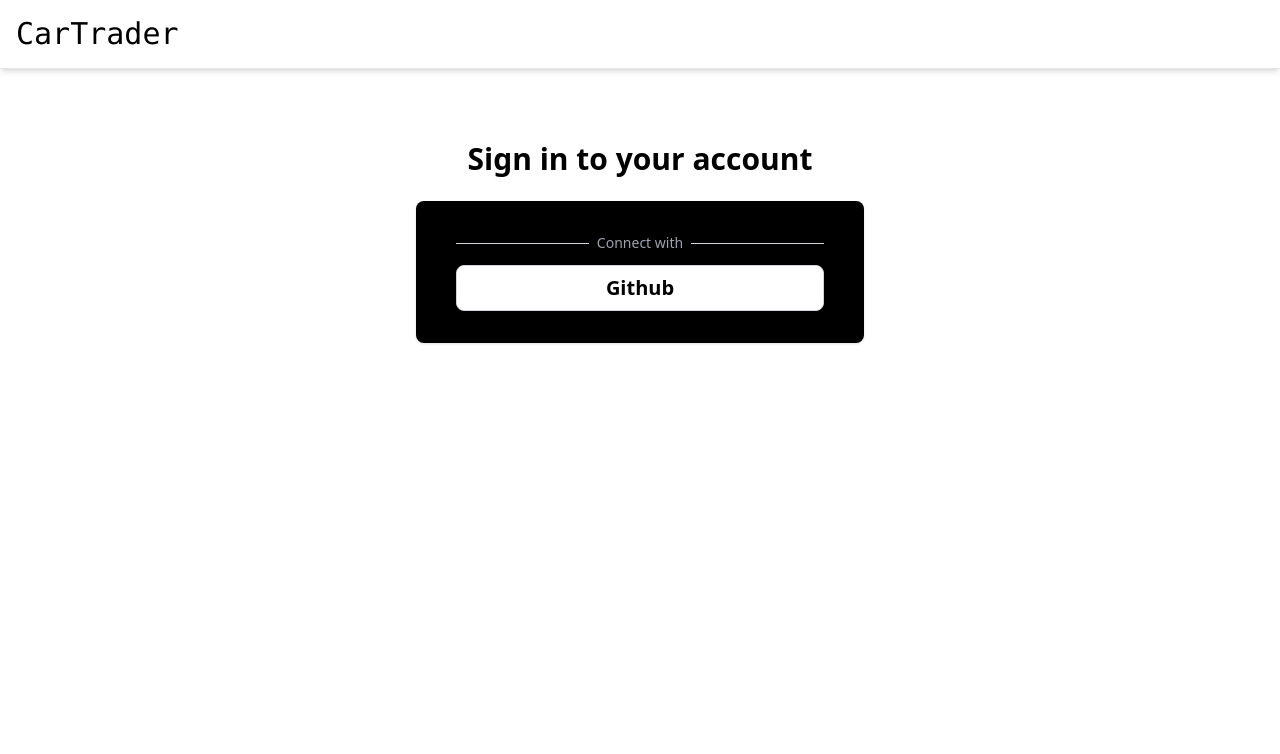
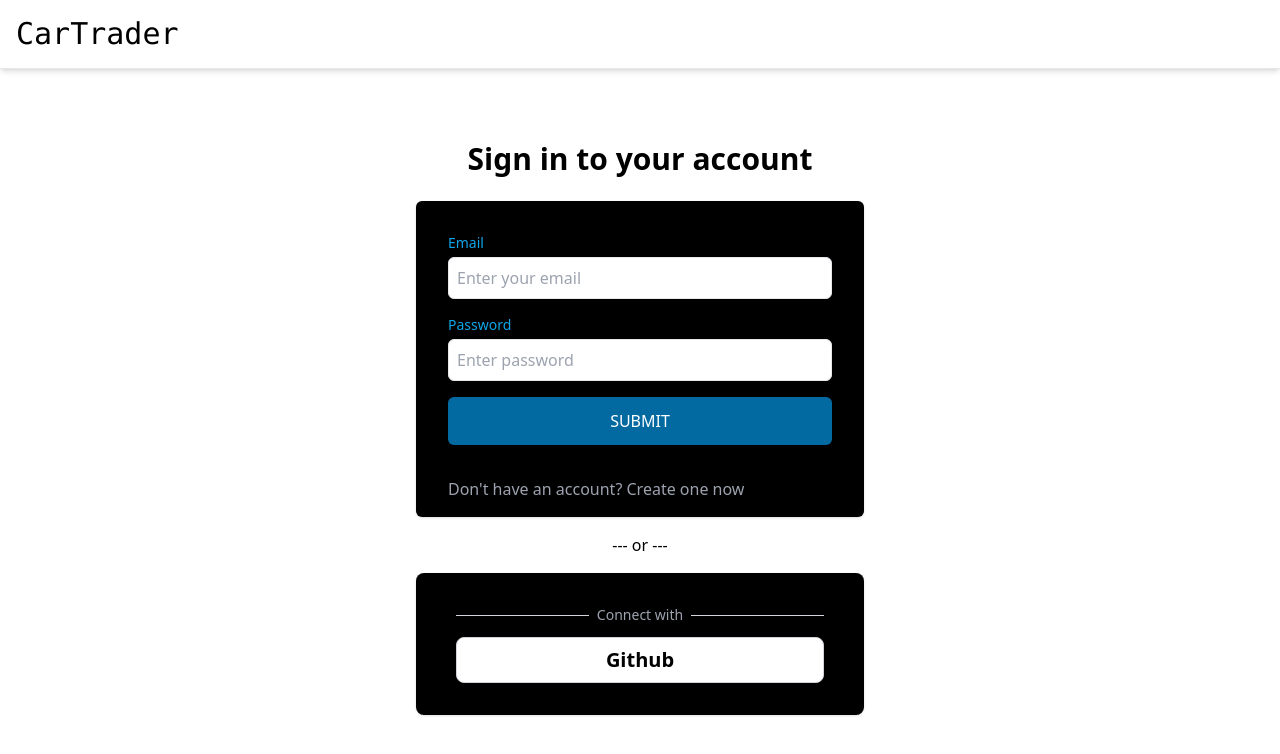
Before and after one commit to ilg2005/cartrader, a Nuxt app: page /login in a window 1280 px wide. Shown: the top 754 px of the page. Built offline with nearby package versions, Linux system fonts and the light colour scheme; no server answers.

Commit message:
AuthForm

```diff
--- a/components/Auth/Form.vue
+++ b/components/Auth/Form.vue
@@ -1,24 +1,23 @@
 <template>
-  <div class="shadow rounded overflow-hidden flex flex-col justify-center items-center">
-    <h1 class="text-4xl mb-4 capitalize">{{ authState }} Form</h1>
-    <form class="shadow rounded overflow-hidden flex flex-col px-8 mb-10">
+  <div class="sm:mx-auto sm:w-full sm:max-w-md">
+    <form class="shadow rounded-md overflow-hidden flex flex-col px-8 pt-8 mb-4 bg-black">
       <label class="text-sky-500 mb-1 text-sm" for="">Email</label>
       <input v-model="fields.email"
-             class="p-2 border w-100 rounded mb-4" name="email"
+             class="p-2 border w-100 rounded-md mb-4" name="email"
              placeholder="Enter your email"
              type="email"
       >
       <label class="text-sky-500 mb-1 text-sm" for="">Password</label>
       <input v-model="fields.password"
-             class="p-2 border w-100 rounded  mb-4" name="password"
+             class="p-2 border w-100 rounded-md  mb-4" name="password"
              placeholder="Enter password"
              type="password"
       >
-      <button class="bg-sky-700 p-3 rounded text-white mb-4 uppercase"
+      <button class="bg-sky-700 p-3 rounded-md text-white mb-4 uppercase"
               type="submit">Submit
       </button>
       <p @click="toggleAuthState"
-         class="my-4 cursor-pointer text-blue-600"
+         class="my-4 cursor-pointer text-gray-400"
       >
         {{ message[authState] }}
       </p>
@@ -36,7 +35,11 @@ const message = {
   signup: "Already have an account? Log in now",
 };
 
-const toggleAuthState = () => authState.value = authState.value === 'login' ? 'signup' : 'login';
+const emits = defineEmits(['toggleState']);
+const toggleAuthState = () => {
+  authState.value = authState.value === 'login' ? 'signup' : 'login';
+  emits('toggleState');
+};
 
 const fields = reactive({
   email: '',
--- a/pages/login.vue
+++ b/pages/login.vue
@@ -1,5 +1,6 @@
 <script lang="ts" setup>
 const {auth} = useSupabaseAuthClient();
+const state = ref(false);
 
 const loading = ref(false);
 const login = async () => {
@@ -16,8 +17,10 @@ const login = async () => {
 <template>
   <div class="min-h-full flex flex-col justify-center py-12 sm:px-6 lg:px-8">
     <h2 class="my-6 text-center text-3xl font-extrabold u-text-white">
-      Sign in to your account
+      Sign {{ state ? 'up' : 'in' }} to {{ state ? 'a new' : 'your' }} account
     </h2>
+    <AuthForm @toggleState="state = !state"/>
+    <div class="flex justify-center mb-4">--- or ---</div>
     <AuthProviderCard>
       <button
           class="flex justify-center text-xl mt-3 mdi-github bg-white px-10 py-2 rounded-lg border border-gray-300 hover:bg-gray-100 font-bold"
```
